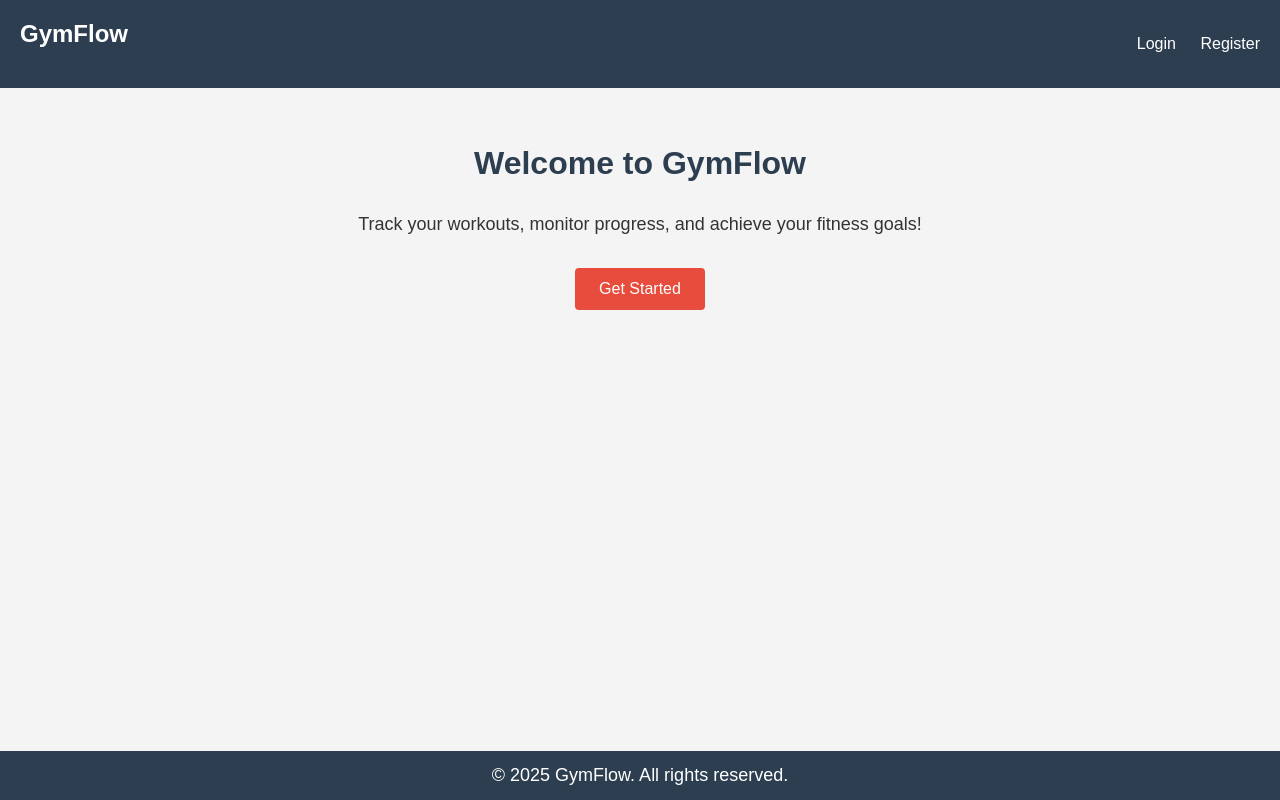
After one commit to zlatin-r/GymFlow, a Django app: template templates/common/index.html in a window 1280 px wide. The commit adds this page. Run offline with Django 5.2, Linux system fonts and the light colour scheme; the template is opened without the code that fills it, so the values that code supplies are empty.

Commit message:
changes made

```diff
--- a/static/css/accounts/login.css
+++ b/static/css/accounts/login.css
@@ -0,0 +1,73 @@
+.container {
+    max-width: 400px;
+    margin: 50px auto;
+    padding: 20px;
+    background: #fff;
+    border-radius: 8px;
+    box-shadow: 0 2px 10px rgba(0, 0, 0, 0.1);
+}
+
+h1 {
+    text-align: center;
+    margin-bottom: 20px;
+    color: #2c3e50;
+}
+
+.auth-form {
+    display: flex;
+    flex-direction: column;
+}
+
+.form-group {
+    margin-bottom: 15px;
+}
+
+.form-group label {
+    display: block;
+    margin-bottom: 5px;
+    font-weight: bold;
+}
+
+.form-group input {
+    width: 100%;
+    padding: 8px;
+    border: 1px solid #ddd;
+    border-radius: 4px;
+    font-size: 16px;
+}
+
+button {
+    background-color: #3498db;
+    color: #fff;
+    padding: 10px;
+    border: none;
+    border-radius: 4px;
+    cursor: pointer;
+    font-size: 16px;
+    transition: background-color 0.3s;
+}
+
+button:hover {
+    background-color: #2980b9;
+}
+
+p {
+    text-align: center;
+    margin-top: 15px;
+}
+
+p a {
+    color: #3498db;
+    text-decoration: none;
+}
+
+p a:hover {
+    text-decoration: underline;
+}
+
+@media (max-width: 600px) {
+    .container {
+        margin: 20px;
+        padding: 15px;
+    }
+}
--- a/static/css/accounts/register.css
+++ b/static/css/accounts/register.css
@@ -0,0 +1,73 @@
+.container {
+    max-width: 400px;
+    margin: 50px auto;
+    padding: 20px;
+    background: #fff;
+    border-radius: 8px;
+    box-shadow: 0 2px 10px rgba(0, 0, 0, 0.1);
+}
+
+h1 {
+    text-align: center;
+    margin-bottom: 20px;
+    color: #2c3e50;
+}
+
+.auth-form {
+    display: flex;
+    flex-direction: column;
+}
+
+.form-group {
+    margin-bottom: 15px;
+}
+
+.form-group label {
+    display: block;
+    margin-bottom: 5px;
+    font-weight: bold;
+}
+
+.form-group input {
+    width: 100%;
+    padding: 8px;
+    border: 1px solid #ddd;
+    border-radius: 4px;
+    font-size: 16px;
+}
+
+button {
+    background-color: #3498db;
+    color: #fff;
+    padding: 10px;
+    border: none;
+    border-radius: 4px;
+    cursor: pointer;
+    font-size: 16px;
+    transition: background-color 0.3s;
+}
+
+button:hover {
+    background-color: #2980b9;
+}
+
+p {
+    text-align: center;
+    margin-top: 15px;
+}
+
+p a {
+    color: #3498db;
+    text-decoration: none;
+}
+
+p a:hover {
+    text-decoration: underline;
+}
+
+@media (max-width: 600px) {
+    .container {
+        margin: 20px;
+        padding: 15px;
+    }
+}
--- /dev/null
+++ b/static/css/common/base.css
@@ -0,0 +1,69 @@
+/* Reset default styles */
+* {
+    margin: 0;
+    padding: 0;
+    box-sizing: border-box;
+}
+
+body {
+    font-family: Arial, sans-serif;
+    background-color: #f4f4f4;
+    color: #333;
+    line-height: 1.6;
+}
+
+/* Header */
+header {
+    background-color: #2c3e50;
+    color: #fff;
+    padding: 15px 20px;
+    display: flex;
+    justify-content: space-between;
+    align-items: center;
+}
+
+header h1 {
+    font-size: 24px;
+    color: #fff;
+}
+
+nav a {
+    color: #fff;
+    margin-left: 20px;
+    text-decoration: none;
+}
+
+nav a:hover {
+    text-decoration: underline;
+}
+
+/* Footer */
+footer {
+    background-color: #2c3e50;
+    color: #fff;
+    text-align: center;
+    padding: 10px;
+    position: fixed;
+    bottom: 0;
+    width: 100%;
+}
+
+footer p {
+    margin: 0;
+}
+
+/* Responsive Design */
+@media (max-width: 600px) {
+    header {
+        flex-direction: column;
+        text-align: center;
+    }
+
+    nav {
+        margin-top: 10px;
+    }
+
+    nav a {
+        margin: 0 10px;
+    }
+}
--- a/static/css/common/home.css
+++ b/static/css/common/home.css
@@ -0,0 +1,44 @@
+.home-container {
+    text-align: center;
+    padding: 50px 20px;
+}
+
+h2 {
+    font-size: 32px;
+    margin-bottom: 20px;
+    color: #2c3e50;
+}
+
+p {
+    font-size: 18px;
+    margin-bottom: 30px;
+}
+
+.cta-button {
+    background-color: #e74c3c;
+    color: #fff;
+    padding: 12px 24px;
+    border: none;
+    border-radius: 4px;
+    cursor: pointer;
+    font-size: 16px;
+    transition: background-color 0.3s;
+}
+
+.cta-button:hover {
+    background-color: #c0392b;
+}
+
+@media (max-width: 600px) {
+    .home-container {
+        padding: 30px 10px;
+    }
+
+    h2 {
+        font-size: 24px;
+    }
+
+    p {
+        font-size: 16px;
+    }
+}
--- a/static/css/styles.css
+++ b/static/css/styles.css
@@ -0,0 +1,4 @@
+@import url('common/base.css');
+@import url('accounts/login.css');
+@import url('accounts/register.css');
+@import url('common/home.css');
--- a/templates/common/base.html
+++ b/templates/common/base.html
@@ -1,10 +1,21 @@
+{% load static %}
+
 <!DOCTYPE html>
 <html lang="en">
 <head>
     <meta charset="UTF-8">
-    <title>Title</title>
+    <link rel="stylesheet" href="{% static 'css/styles.css' %}">
+    <title>{% block title %}GymFlow{% endblock %}</title>
 </head>
 <body>
 
+{% include 'common/header.html' %}
+
+<main>
+    {% block content %}{% endblock %}
+</main>
+
+{% include 'common/footer.html' %}
+
 </body>
 </html>
--- a/templates/common/footer.html
+++ b/templates/common/footer.html
@@ -1,10 +1,3 @@
-<!DOCTYPE html>
-<html lang="en">
-<head>
-    <meta charset="UTF-8">
-    <title>Title</title>
-</head>
-<body>
-
-</body>
-</html>
+<footer>
+    <p>© 2025 GymFlow. All rights reserved.</p>
+</footer>
--- a/templates/common/header.html
+++ b/templates/common/header.html
@@ -1,10 +1,7 @@
-<!DOCTYPE html>
-<html lang="en">
-<head>
-    <meta charset="UTF-8">
-    <title>Title</title>
-</head>
-<body>
-
-</body>
-</html>
+<header>
+    <h1>GymFlow</h1>
+    <nav>
+        <a href="{% url 'login' %}">Login</a>
+        <a href="{% url 'register' %}">Register</a>
+    </nav>
+</header>
--- /dev/null
+++ b/templates/common/index.html
@@ -0,0 +1,12 @@
+{% extends 'common/base.html' %}
+{% load static %}
+
+{% block title %}Home - GymFlow{% endblock %}
+
+{% block content %}
+    <div class="home-container">
+        <h2>Welcome to GymFlow</h2>
+        <p>Track your workouts, monitor progress, and achieve your fitness goals!</p>
+        <button class="cta-button">Get Started</button>
+    </div>
+{% endblock %}
```
Also changed, not shown: templates/accounts/login.html (+21 -9 lines), templates/accounts/register.html (+29 -9 lines), templates/common/home.html (deleted, +0 -21 lines).
